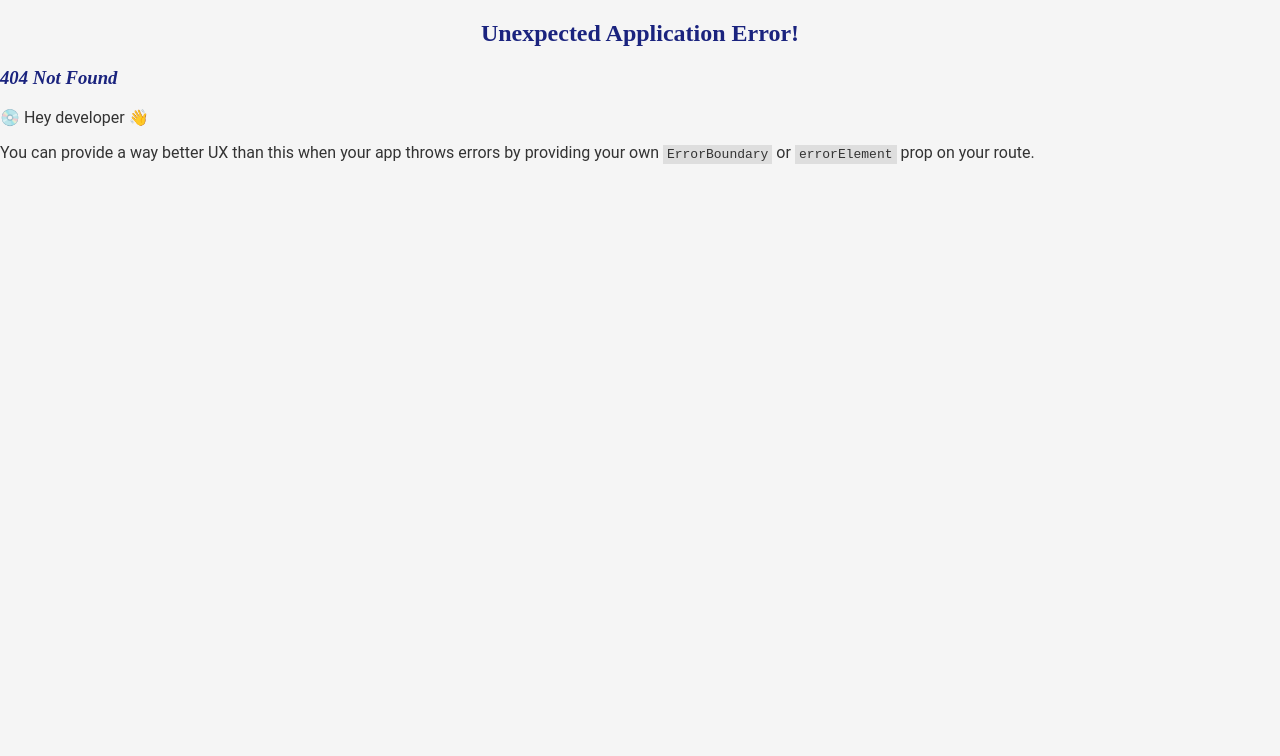
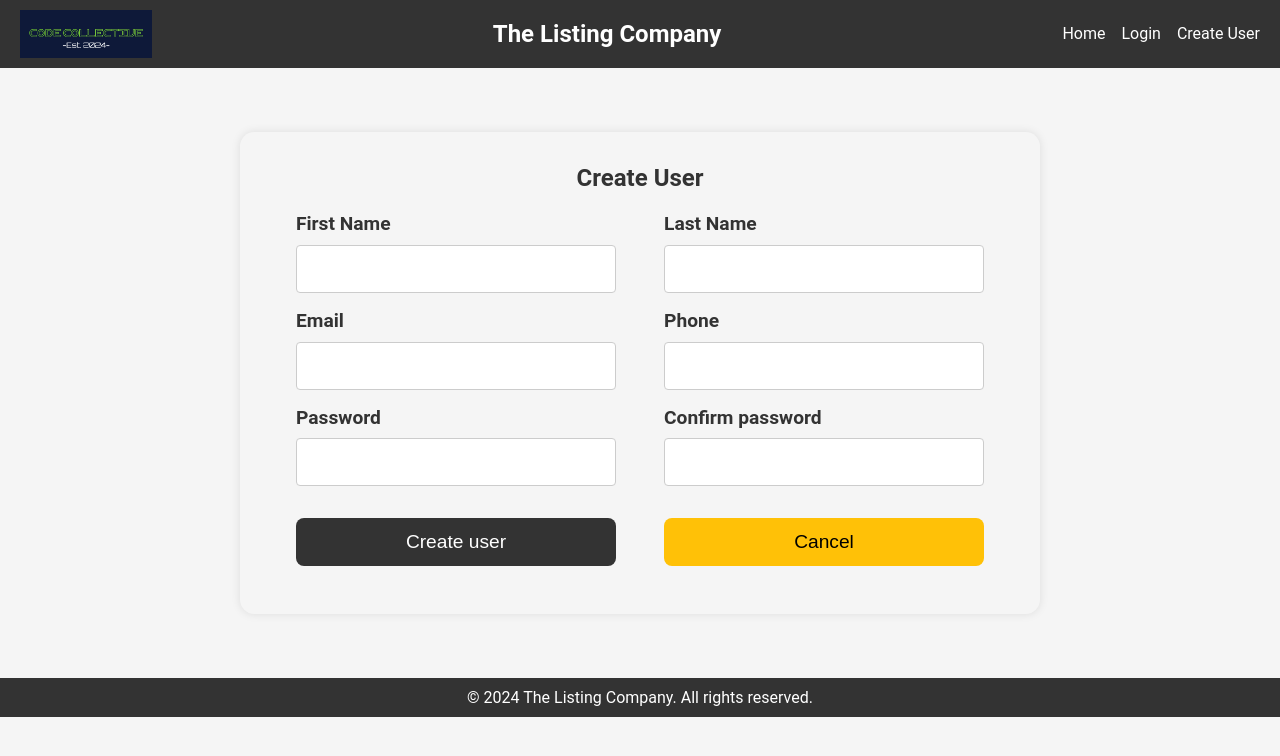
Before and after one commit to sachma2025/COMP229_CodeCollective, a React (Vite) app in the folder client/: page /create-user in a window 1280 px wide. Before the commit this address had no page. Shown: the top 756 px of the page. Built offline with nearby package versions, Linux system fonts and the light colour scheme.

Commit message:
add  create user form

```diff
--- a/client/src/App.jsx
+++ b/client/src/App.jsx
@@ -1,8 +1,10 @@
 import { createBrowserRouter, RouterProvider } from "react-router-dom"
+
 import RootPage from "./pages/RootPage";
 import HomePage from "./pages/HomePage";
+import UserPage from "./pages/UserPage";
 import LoginPage from "./pages/LoginPage";
-import UserPage from "./pages/UserPage";
+import CreateUser from "./pages/CreateUser";
 import ApartmentsPage from "./pages/ApartmentsPage";
 
 
@@ -15,6 +17,7 @@ import ApartmentsPage from "./pages/ApartmentsPage";
         { path: "login", element: <LoginPage /> },
         { path: "users", element: <UserPage /> },
         { path: "apartments", element: <ApartmentsPage /> },
+        { path: "create-user", element: <CreateUser /> },
       ]
     }
   ]);
--- a/client/src/components/Header.jsx
+++ b/client/src/components/Header.jsx
@@ -9,13 +9,12 @@ const Header = () => {
   const handleAuthentication = () => {
     setIsAuthenticated((prev) => !prev);
     navigate("/");
-
   }
 
   return (
     <header className={styles.header}>
       <div> <img src='/images/logo/CodeCollective-logo.jpg' alt='code collective logo' /></div>
-      <div className={styles.logo}>The Listing Company</div>
+      <div className={styles.logo}><p>The Listing Company</p></div>
       <nav className={styles.nav}>
         <Link to="/" className={styles.navLink}>Home</Link>
         {isAuthenticated ?
--- a/client/src/components/Header.module.css
+++ b/client/src/components/Header.module.css
@@ -1,10 +1,10 @@
 .header {
+  color: #fff;
   display: flex;
+  padding: 10px 20px;
   align-items: center;
+  background-color: #333;
   justify-content: space-between;
-  padding: 10px 20px;
-  background-color: #333;
-  color: #fff;
   }
 
   .header > div {
@@ -18,13 +18,21 @@
   }
 
 .logo {
+  display: flex;
+  align-items: center;
+  justify-content: center;
+}
+
+.logo > p {
   font-size: 1.5rem;
   font-weight: bold;
 }
 
 .nav {
+  gap: 1em;
   display: flex;
-  gap: 15px;
+  align-items: center;
+  justify-content: center;
 }
 
 .navLink {
@@ -36,11 +44,13 @@
 }
 
 .navBtn {
+  border: none;
   color: #fff;
+  background: none;
   font-size: 1rem;
   cursor: pointer;
+  transition: all 0.3s;
   border-bottom: 1px solid transparent;
-  transition: all 0.3s;
 }
 
 .navBtn:hover {
--- a/client/src/index.css
+++ b/client/src/index.css
@@ -6,20 +6,24 @@
   --border-radius: 8px; /* Rounded corners for elements */
 }
 
-body {
-  font-family: 'Roboto', sans-serif;
-  color: var(--text-color);
-  background-color: var(--background-color);
+* {
   margin: 0;
   padding: 0;
+  box-sizing: border-box;
 }
 
-h1, h2, h3 {
+body {
+  color: var(--text-color);
+  font-family: 'Roboto', sans-serif;
+  background-color: var(--background-color);
+}
+
+/* h1, h2, h3 {
   color: var(--primary-color);
   font-family: 'Lora', serif;
-}
+} */
 
-button {
+/* button {
   font-size: 1rem;
   padding: 10px 20px;
   background-color: var(--primary-color);
@@ -28,9 +32,9 @@ button {
   border-radius: var(--border-radius);
   cursor: pointer;
   transition: all 0.3s ease;
-}
+} */
 
-button:hover {
+/* button:hover {
   background-color: var(--secondary-color);
   transform: scale(1.05);
-}
+} */
--- /dev/null
+++ b/client/src/pages/CreateUser.jsx
@@ -0,0 +1,121 @@
+import { useState } from 'react';
+import { useNavigate } from 'react-router';
+
+import axios from 'axios';
+import styles from './CreateUser.module.css'
+
+function CreateUser() {
+  const navigate = useNavigate();
+  const [error, setError] = useState('');
+  const [ formData, setFormaData ] = useState({
+    fname: "",
+    lname: "",
+    email: "",
+    phone: "",
+    password: "",
+    cpassword: ""
+  })
+
+  const handleInputChange = (e) => {
+    const { name, value } = e.target;
+    setFormaData({
+      ...formData,
+      [name]: value
+    })
+  }
+
+  const handleCreateUser = async (e) => {
+    e.preventDefault();
+    try {
+      const response = await axios.post('http://localhost:3000/auth/create', { formData });
+      localStorage.setItem('token', response.data.token);
+      navigate('/login');
+    } catch (err) {
+      setError('Something went wrong. Please try again!');
+      console.error(err);
+    }
+  };
+
+  return (
+    <section className={styles.createUserCtn}>
+      <div className={styles.formWrapper}>
+        <h2>Create User</h2>
+        {error && <p className={styles.error}>{error}</p>}
+        <form onSubmit={handleCreateUser} className={styles.form}>
+          <div>
+            <div className={styles.formGroup}>
+              <label>First Name</label>
+              <input
+                type="text"
+                name="fname"
+                value={formData.fname}
+                onChange={handleInputChange}
+                required
+              />
+            </div>
+            <div className={styles.formGroup}>
+              <label>Last Name</label>
+              <input
+                type="text"
+                name="lname"
+                value={formData.lname}
+                onChange={handleInputChange}
+                required
+              />
+            </div>
+          </div>
+          <div>
+            <div className={styles.formGroup}>
+              <label>Email</label>
+              <input
+                type="email"
+                name="email"
+                value={formData.email}
+                onChange={handleInputChange}
+                required
+              />
+            </div>
+            <div className={styles.formGroup}>
+              <label>Phone</label>
+              <input
+                type="text"
+                name="phone"
+                value={formData.phone}
+                onChange={handleInputChange}
+                required
+              />
+            </div>
+          </div>
+          <div>
+            <div className={styles.formGroup}>
+              <label>Password</label>
+              <input
+                type="password"
+                name="password"
+                value={formData.password}
+                onChange={handleInputChange}
+                required
+              />
+            </div>
+            <div className={styles.formGroup}>
+              <label>Confirm password</label>
+              <input
+                type="password"
+                name="cpassword"
+                value={formData.cpassword}
+                onChange={handleInputChange}
+                required
+              />
+            </div>
+          </div>
+          <div>
+            <button type="submit" className={styles.loginButton}>Create user</button>
+            <button type="reset" className={styles.loginButton}>Cancel</button>
+          </div>
+        </form>
+      </div>
+    </section>
+  )
+}
+
+export default CreateUser
--- /dev/null
+++ b/client/src/pages/CreateUser.module.css
@@ -0,0 +1,81 @@
+.createUserCtn {
+  padding: 4rem 15rem;
+  margin: 0 auto;
+}
+
+.formWrapper {
+  padding: 2rem;
+  border-radius: 0.9rem;
+  box-shadow: 0 0 10px rgba(0, 0, 0, 0.1);
+}
+
+.createUserCtn > h2 {
+  text-align: center;
+  margin-bottom: 20px;
+}
+
+.error {
+  color: red;
+  text-align: center;
+  margin-bottom: 10px;
+}
+
+.form > div {
+  row-gap: 2rem;
+  display: grid;
+  margin-bottom: 1rem;
+  justify-items: center;
+  grid-template-columns: repeat(2, 1fr);
+}
+
+.form > div > div {
+  gap: 0.3rem;
+  display: flex;
+  flex-direction: column;
+  justify-content: center;
+  align-items: flex-start;
+}
+
+.form > div > div > input {
+  height: 3rem;
+  width: 20rem;
+}
+
+.form > div > div > label,
+.form > div > div > input {
+  font-size: 1.2rem;
+}
+
+.form > div > button:first-of-type {
+  border: none;
+  height: 3rem;
+  width: 20rem;
+  color: #fff;
+  margin-top: 1rem;
+  background: none;
+  font-size: 1.2rem;
+  border-radius: 8px;
+  transition: all 0.3s;
+  background-color: #333;
+}
+
+.form > div > button:first-of-type:hover {
+  background-color: #555;
+}
+
+.form > div > button:last-of-type {
+  border: none;
+  height: 3rem;
+  width: 20rem;
+  color: #000;
+  margin-top: 1rem;
+  background: none;
+  font-size: 1.2rem;
+  border-radius: 8px;
+  transition: all 0.3s;
+  background-color: var(--secondary-color);
+}
+
+.form > div > button:last-of-type:hover {
+  opacity: 0.7;
+}
```
